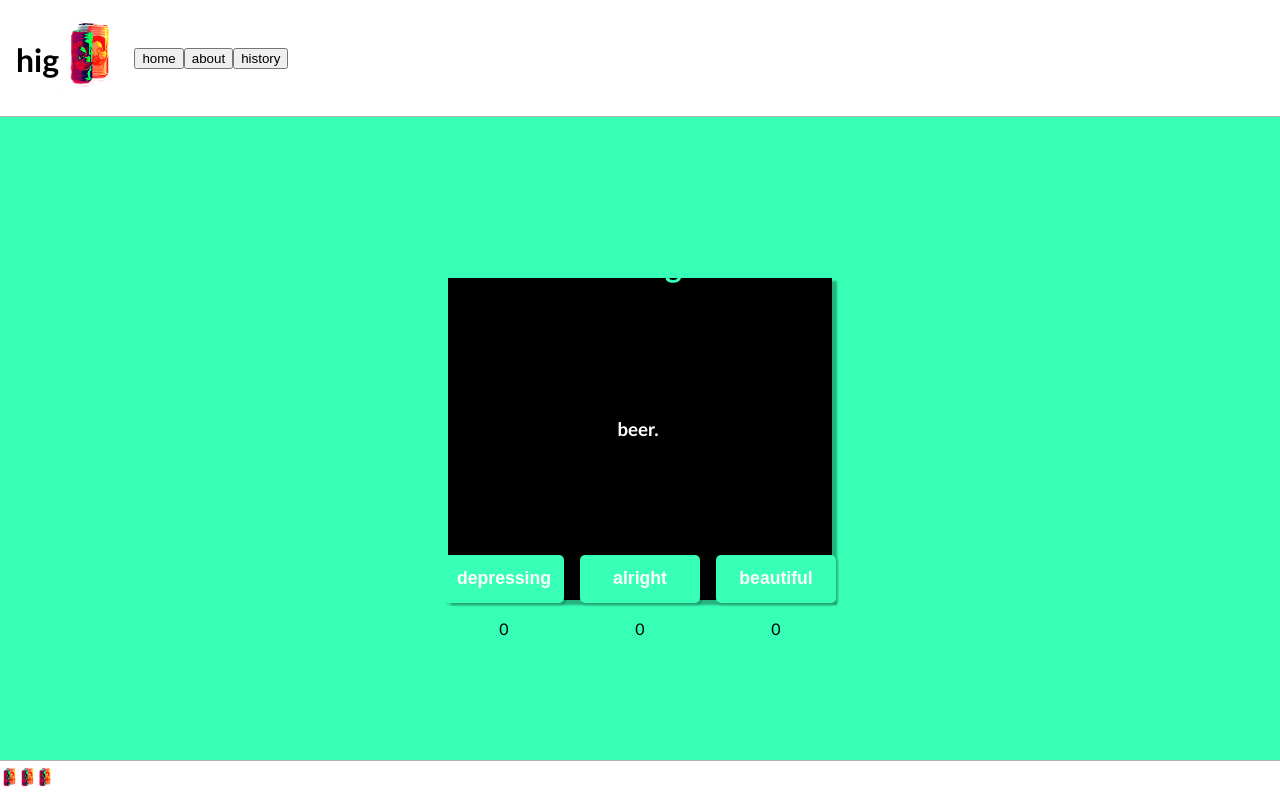
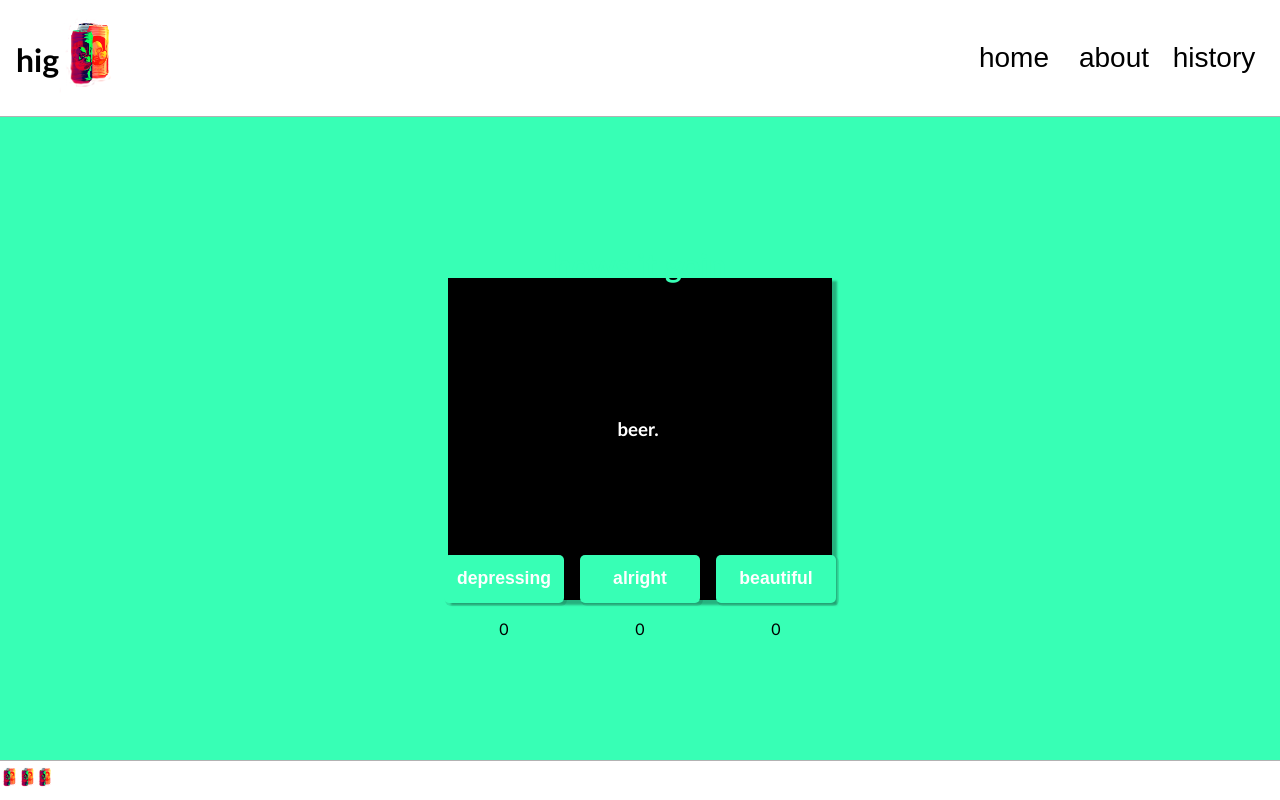
Before and after one commit to inherentspice/Hig, a React (Create React App) app: page / in a window 1280 px wide. Built offline with nearby package versions, Linux system fonts and the light colour scheme; the HTML template or start-up script is replaced by a standard one.

Commit message:
styled link buttons

```diff
--- a/src/App.css
+++ b/src/App.css
@@ -84,7 +84,7 @@ main {
 header {
   display: flex;
   align-items: center;
-  justify-content: flex-start;
+  justify-content: space-between;
   margin-top: 0;
   width: 100%;
   background-color: white;
@@ -103,8 +103,33 @@ header {
   height: 100px;
 }
 
+.page-change--container {
+  margin-left: 0;
+  display: flex;
+  justify-content: flex-end;
+  align-items: center;
+  width: 100%;
+  padding: 1rem;
+}
+
+.page-change--container>button {
+  border: none;
+  background-color:white;
+  height: 50px;
+  width: 100px;
+  color: black;
+  font-size: 1.75rem;
+  border-radius: 20px;
+  cursor: pointer;
+}
+
+.page-change--container>button:hover {
+  color:rgb(55, 255, 181);
+  background-color: rgba(0, 0, 0, 0.9);
+}
+
 /* Footer */
-.footer-container {
+.footer--container {
   background-color: white;
   width: 100%;
   height: 3rem;
@@ -112,7 +137,7 @@ header {
   overflow: hidden;
 }
 
-.footer-link {
+.footer--link {
   margin: 0;
   height: 30px;
 }
--- a/src/components/Footer.js
+++ b/src/components/Footer.js
@@ -2,10 +2,10 @@ import Logo from "../images/hig-logo-v7.png"
 
 export default function Footer() {
   return (
-    <div className="footer-container">
-      <img className="footer-link"src={Logo} alt=""></img>
-      <img className="footer-link"src={Logo} alt=""></img>
-      <img className="footer-link"src={Logo} alt=""></img>
+    <div className="footer--container">
+      <img className="footer--link"src={Logo} alt=""></img>
+      <img className="footer--link"src={Logo} alt=""></img>
+      <img className="footer--link"src={Logo} alt=""></img>
     </div>
   )
 }
--- a/src/components/Header.js
+++ b/src/components/Header.js
@@ -8,9 +8,11 @@ export default function Header(props) {
         <h1>hig</h1>
         <img className="header--logo" src={Logo} alt="ai generated cartoon of beer cans"></img>
       </div>
-      <button onClick={props.handlePageTransition}>home</button>
-      <button onClick={props.handlePageTransition}>about</button>
-      <button onClick={props.handlePageTransition}>history</button>
+      <div className="page-change--container">
+        <button onClick={props.handlePageTransition}>home</button>
+        <button onClick={props.handlePageTransition}>about</button>
+        <button onClick={props.handlePageTransition}>history</button>
+      </div>
 
 
 
```
